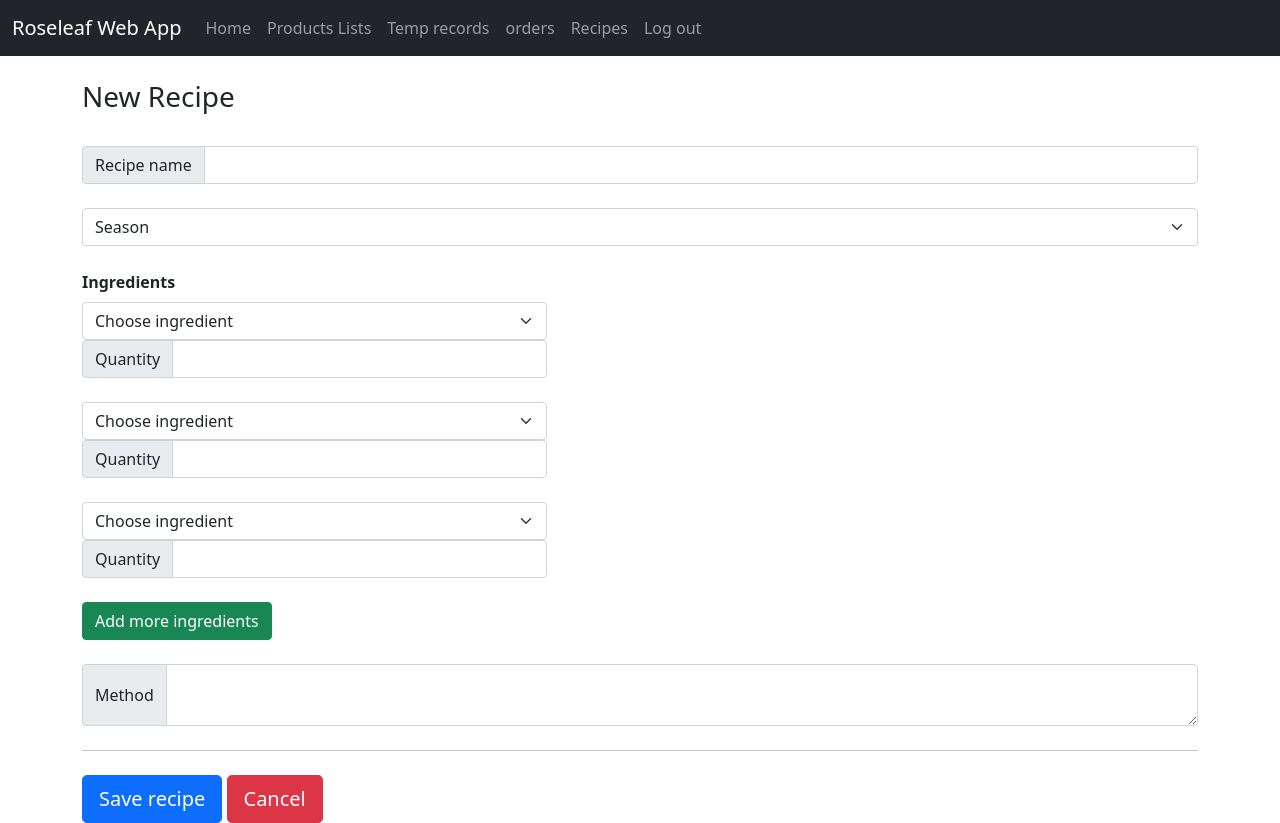
After one commit to Rodolfo-Munoz/project_app, a Django app: page /new_recipe/ in a window 1280 px wide. The commit adds this page. Run offline with Django 3.2, Linux system fonts and the light colour scheme.

Commit message:
recipes and new_recipe pages has been added

```diff
--- a/project_app/urls.py
+++ b/project_app/urls.py
@@ -22,4 +22,6 @@ urlpatterns = [
     path('admin/', admin.site.urls),
     path('', views.login, name='login'),
     path('home/', views.home, name='home'),
+    path('recipes/', views.recipes, name='recipes'),
+    path('new_recipe/', views.new_recipe, name='new_recipe'),
 ]
--- a/roseleaf_app/templates/roseleaf_app/base.html
+++ b/roseleaf_app/templates/roseleaf_app/base.html
@@ -19,11 +19,11 @@
     </button>
     <div class="collapse navbar-collapse" id="navbarNavAltMarkup">
       <div class="navbar-nav">
-        <a class="nav-link active" aria-current="page" href="#">Home</a>
+        <a class="nav-link" aria-current="page" href="{% url 'home' %}">Home</a>
         <a class="nav-link" href="#">Products Lists</a>
         <a class="nav-link" href="#">Temp records</a>
         <a class="nav-link" href="#">orders</a>
-        <a class="nav-link" href="#">Recipes</a>
+        <a class="nav-link" href="{% url 'recipes' %}">Recipes</a>
         <a class="nav-link" href="#">Log out</a>
 
 
--- a/roseleaf_app/templates/roseleaf_app/home.html
+++ b/roseleaf_app/templates/roseleaf_app/home.html
@@ -2,7 +2,8 @@
 
 {% block content %}
      <br/>
-    <h2>Roseleaf web app</h2>
+    <h2>Roseleaf web app - Home Page</h2>
+    <h4 style="color: coral ">You were successfully logged in!!</h4>
 
 
 
--- /dev/null
+++ b/roseleaf_app/templates/roseleaf_app/new_recipe.html
@@ -0,0 +1,87 @@
+{% extends 'roseleaf_app/base.html' %}
+
+{% block content %}
+     <br/>
+    <h3>New Recipe</h3>
+    <br/>
+
+<div class="input-group">
+  <span class="input-group-text">Recipe name</span>
+  <input type="text" aria-label="First name" class="form-control">
+</div>
+<br>
+
+<select class="form-select" aria-label="Default select example">
+  <option selected>Season</option>
+  <option value="1">Summer</option>
+  <option value="2">Autumn</option>
+  <option value="3">Winter</option>
+  <option value="3">Spring</option>
+</select>
+
+    <br>
+
+    <div class="col-md-5">
+              <label for="country" class="form-label"><strong>Ingredients</strong></label>
+              <select class="form-select" id="country" required>
+                <option value="">Choose ingredient</option>
+                <option>Basil</option>
+              </select>
+              <div class="invalid-feedback">
+                Please select a valid ingredient.
+              </div>
+    <div class="input-group">
+  <span class="input-group-text">Quantity</span>
+  <input type="text" aria-label="First name" class="form-control">
+</div>
+            </div>
+
+    <br>
+
+<div class="col-md-5">
+
+              <select class="form-select" id="country" required>
+                <option value="">Choose ingredient</option>
+                <option>Garlic</option>
+              </select>
+              <div class="invalid-feedback">
+                Please select a valid ingredient.
+              </div>
+<div class="input-group">
+  <span class="input-group-text">Quantity</span>
+  <input type="text" aria-label="First name" class="form-control">
+</div>
+            </div>
+
+<br>
+
+<div class="col-md-5">
+
+              <select class="form-select" id="country" required>
+                <option value="">Choose ingredient</option>
+                <option>Tomato</option>
+              </select>
+              <div class="invalid-feedback">
+                Please select a valid ingredient.
+              </div>
+<div class="input-group">
+  <span class="input-group-text">Quantity</span>
+  <input type="text" aria-label="First name" class="form-control">
+
+</div>
+
+            </div>
+<br>
+<button class="btn btn-success" type="button">Add more ingredients</button>
+<br><br>
+<div class="input-group">
+  <span class="input-group-text">Method</span>
+  <textarea class="form-control" aria-label="With textarea"></textarea>
+</div>
+
+
+
+   <hr class="my-4">
+    <button type="button" class="btn btn-primary btn-lg">Save recipe</button>
+<button type="button" class="btn btn-danger btn-lg">Cancel</button>
+{% endblock %}
--- a/roseleaf_app/views.py
+++ b/roseleaf_app/views.py
@@ -16,3 +16,12 @@ def login(request):
             return render(request, 'roseleaf_app/login.html', {'form':AuthenticationForm(), 'error':'Username and password did not match'})
         else:
             return redirect('home')
+
+
+
+def recipes(request):
+    return render(request, 'roseleaf_app/recipes.html', {})
+
+
+def new_recipe(request):
+    return render(request, 'roseleaf_app/new_recipe.html', {})
```
Also changed, not shown: roseleaf_app/templates/roseleaf_app/recipes.html (added, +21 -0 lines).
